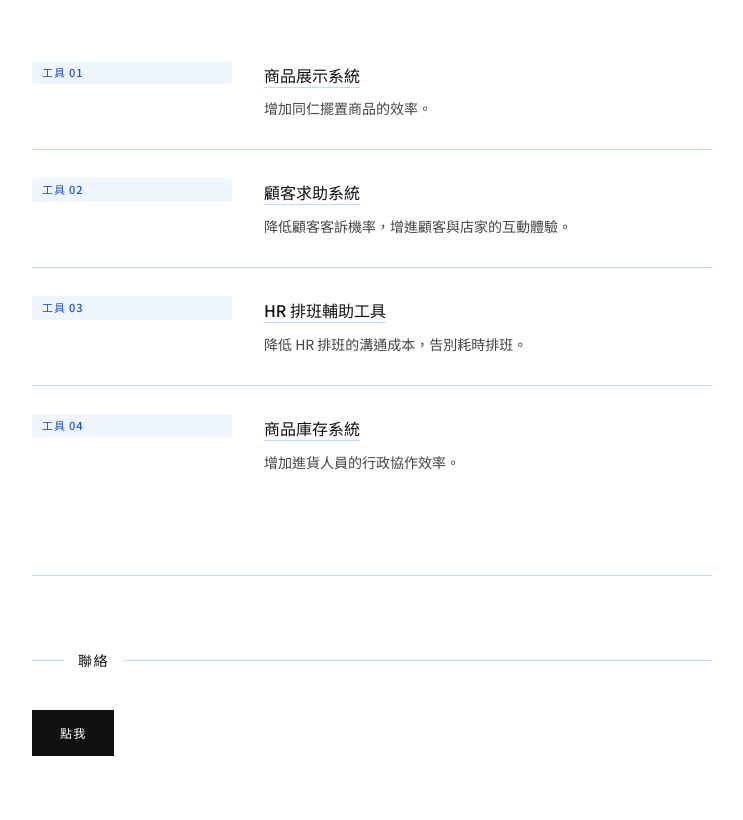
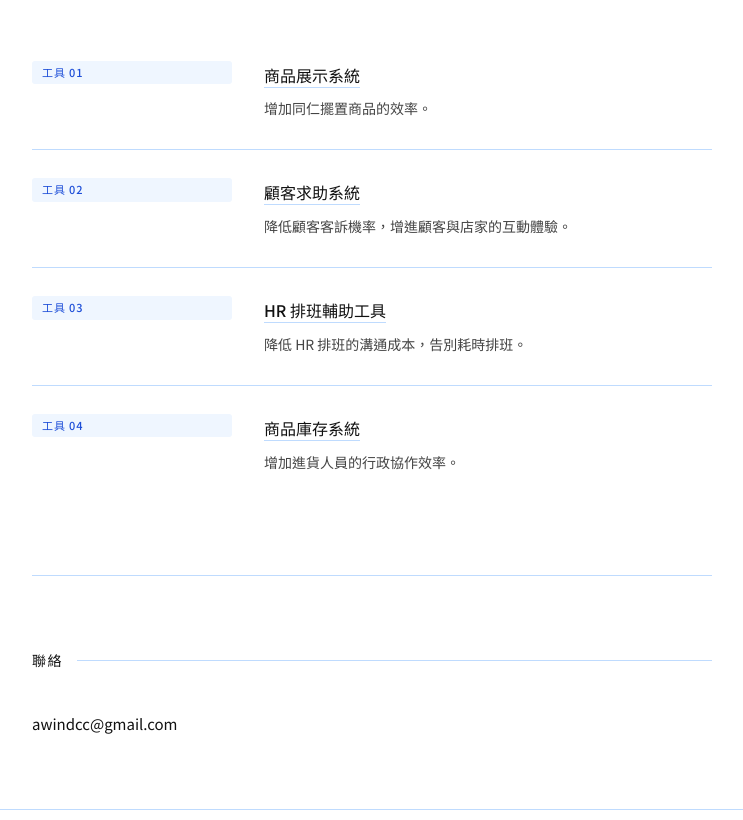
Before and after one commit to CH7357/persona, a plain HTML site: page index.html in a window 1280 px wide. Shown: the part 1980-2800 px from the top of the page, without its empty margins (268-1011 px from the left). Drawn offline with Linux system fonts and the light colour scheme.

Commit message:
Update index.html

```diff
--- a/index.html
+++ b/index.html
@@ -81,13 +81,7 @@
     align-items: center;
     gap: 14px;
   }
-  .section-label::before {
-    content: '';
-    width: 32px;
-    height: 1px;
-    background: var(--line);
-    flex-shrink: 0;
-  }
+  .section-label::before { display: none; }
   .section-label::after {
     content: '';
     flex: 1;
@@ -383,17 +377,11 @@
 
   <section id=contact>
     <div class=section-label>聯絡</div>
-    <div class=contact-block>
-      <a class=cta-link href=mailto:awindcc@gmail.com>點我</a>
-    </div>
+    <p style="font-size:15px;color:var(--ink);">awindcc@gmail.com</p>
   </section>
 
 </main>
 
 <footer>
   <p>© 2026 呂家宏 LU CHIA HUNG</p>
-  <p>教育部認證講師 · 企業顧問</p>
-</footer>
-
-</body>
-</html>
+  <p>教育部認證講師 · �
```
